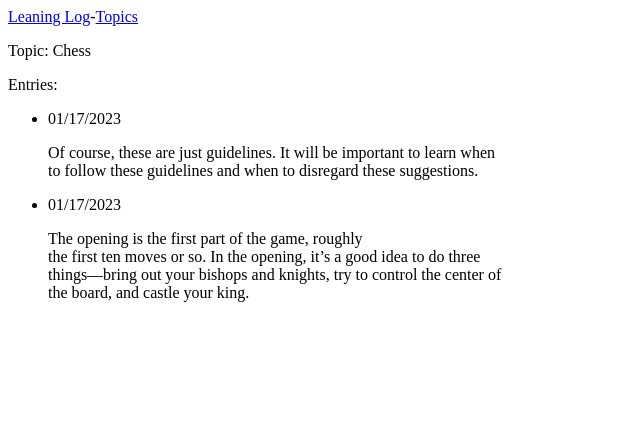
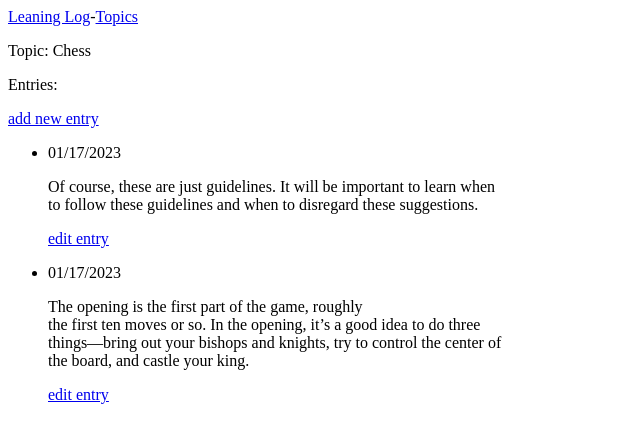
Before and after one commit to jonatasemanuel/leaning_log, a Django app: page /topics/1 in a window 1280 px wide. Shown: the top 443 px of the page, without its empty margins (0-640 px from the left). Run offline with Django 3.2, Linux system fonts and the light colour scheme; data comes from the database, SQL or seed files in the repository; both versions use the stored data as it was after the commit.

Commit message:
user entries ok

```diff
--- a/learning_logs/templates/learning_logs/topic.html
+++ b/learning_logs/templates/learning_logs/topic.html
@@ -2,11 +2,11 @@
 
 {% block content %}
     <p>Topic: {{ topic }}</p>
-    <p>Entries: </p>
+    <p>Entries:</p><p><a href="{% url 'new_entry' topic.id %}">add new entry</a></p>
     <ul>
         {% for entry in entries %}
         <li><p>{{ entry.date_added|date:'m/d/Y' }}</p>
-        <p>{{ entry.text|linebreaks }}</p></li>
+        <p>{{ entry.text|linebreaks }}</p><p><a href="{% url 'edit_entry' entry.id %}">edit entry</a></p></li>
         {% empty %}
         <li> There are no entries for this topic yet.</li>
         {% endfor %}
--- a/learning_logs/templates/learning_logs/topics.html
+++ b/learning_logs/templates/learning_logs/topics.html
@@ -8,4 +8,5 @@
     <li>No topics have been added yet.</li>
     {% endfor %}
     </ul>
+    <a href="{% url 'new_topic' %}">Add a new topic</a>
 {% endblock %}
--- a/learning_logs/urls.py
+++ b/learning_logs/urls.py
@@ -7,4 +7,6 @@ urlpatterns = [
     path('topics/', views.topics, name='topics'),
     path('topics/<int:topic_id>', views.topic, name='topic'),
     path('new_topic/', views.new_topic, name='new_topic'),
+    path('new_entry/<int:topic_id>', views.new_entry, name='new_entry'),
+    path('edit_entry/<int:entry_id>', views.edit_entry, name='edit_entry'),
 ]
--- a/learning_logs/views.py
+++ b/learning_logs/views.py
@@ -1,7 +1,8 @@
 from django.shortcuts import render
 from django.http import HttpResponseRedirect
-from .models import Topic
-from .forms import TopicForm
+from django.urls import reverse
+from .models import Topic, Entry
+from .forms import TopicForm, EntryForm
 
 
 # Create your views here.
@@ -33,6 +34,39 @@ def new_topic(request):
         form = TopicForm(request.POST)
         if form.is_valid():
             form.save
-        return HttpResponseRedirect(reversed('topics'))
+        return HttpResponseRedirect(reverse('topics'))
     context = {'form': form}
     return render(request, 'learning_logs/new_topic.html', context)
+
+
+def new_entry(request, topic_id):
+    """Acrescenta uma nova entrada para um assunto em particular"""
+    topic = Topic.objects.get(id=topic_id)
+    if request.method != 'POST':
+        form = EntryForm()
+    else:
+        form = EntryForm(data=request.POST)
+        if form.is_valid():
+            new_entry = form.save(commit=False)
+            new_entry.topic = topic
+            new_entry.save()
+            return HttpResponseRedirect(reverse('topic', args=[topic_id]))
+
+    context = {'topic': topic, 'form': form}
+    return render(request, 'learning_logs/new_entry.html', context)
+
+
+def edit_entry(request, entry_id):
+    """Edita uma entrada existente."""
+    entry = Entry.objects.get(id=entry_id)
+    topic = entry.topic
+    if request.method != 'POST':
+        form = EntryForm(instance=entry)
+    else:
+        form = EntryForm(instance=entry, data=request.POST)
+        if form.is_valid():
+            form.save()
+            return HttpResponseRedirect(reverse('topic', args=[topic.id]))
+
+    context = {'entry': entry, 'topic':topic, 'form': form}
+    return render(request, 'learning_logs/edit_entry.html', context)
```
Also changed, not shown: learning_logs/forms.py (+9 -1 lines), learning_logs/templates/learning_logs/edit_entry.html (added, +12 -0 lines), learning_logs/templates/learning_logs/new_entry.html (added, +12 -0 lines), learning_logs/templates/learning_logs/new_topic.html (added, +9 -0 lines), db.sqlite3.
